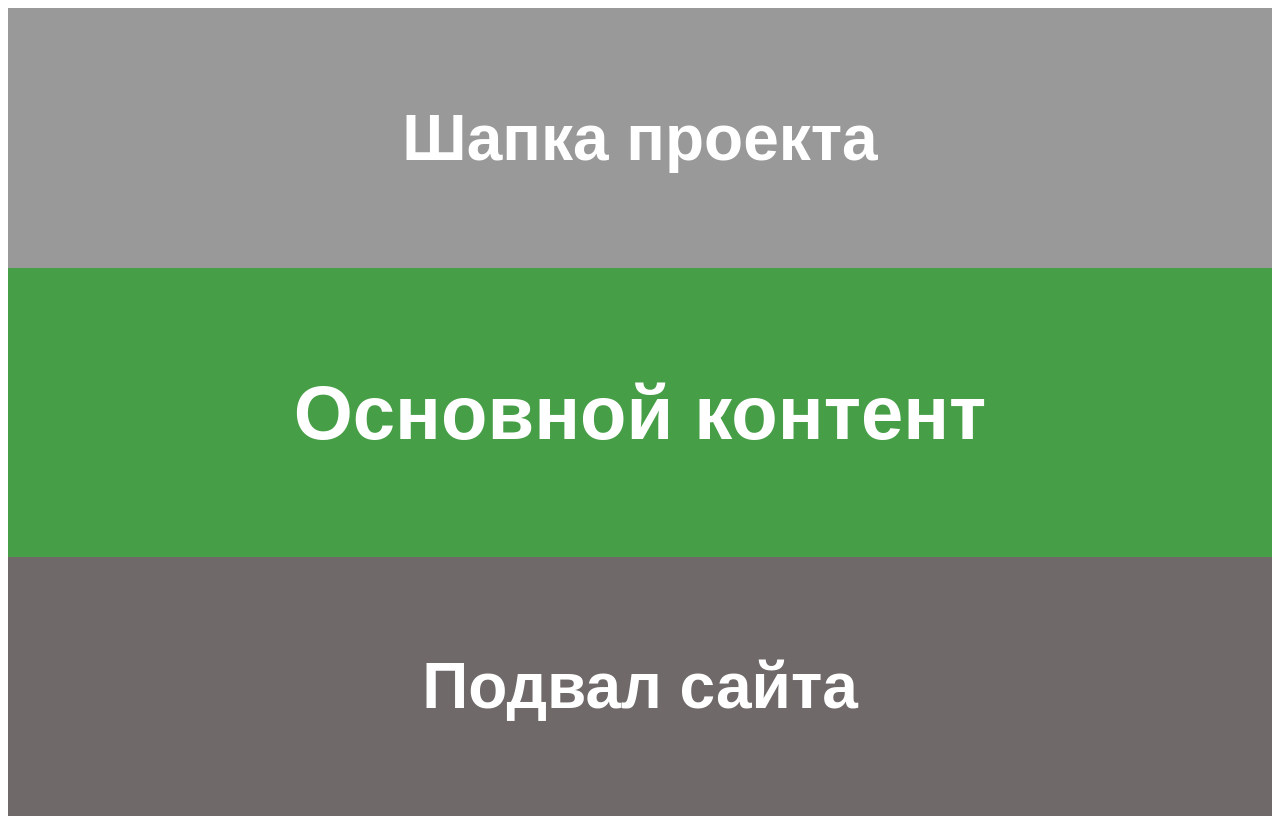
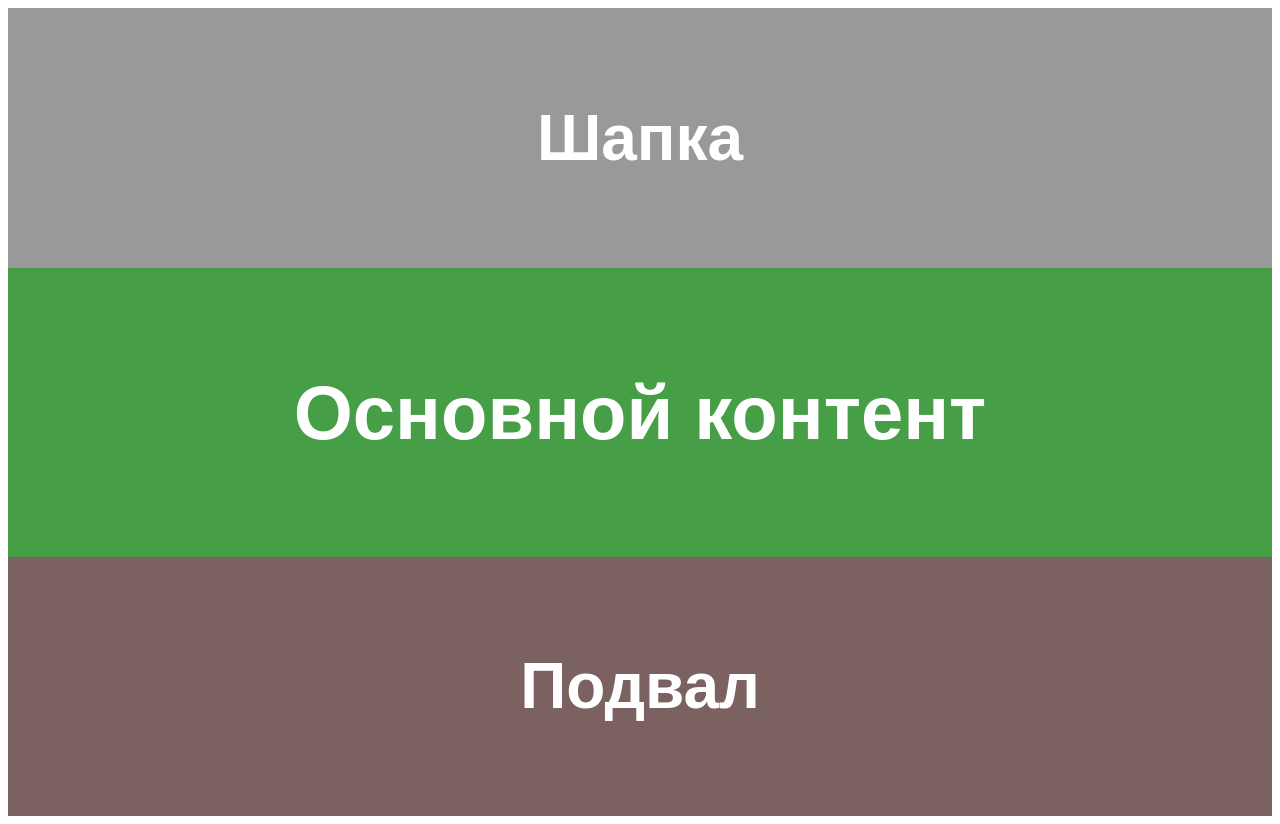
Before and after one commit to KatyGladysheva/remote-test, a plain HTML site: page index.html in a window 1280 px wide. Drawn offline with Linux system fonts and the light colour scheme.

Commit message:
Edited main page

```diff
--- a/index.html
+++ b/index.html
@@ -9,14 +9,14 @@
   </head>
   <body>
     <header class="header">
-      <h1>Шапка проекта</h1>
+      <h1>Шапка</h1>
     </header>
     <main class="main">
       <h1>Основной контент</h1>
     </main>
 
     <footer class="footer">
-      <h1>Подвал сайта</h1>
+      <h1>Подвал</h1>
     </footer>
   </body>
 </html>
--- a/main.css
+++ b/main.css
@@ -22,5 +22,5 @@
   font-family: sans-serif;
   text-align: center;
   font-size: 32px;
-  background-color: rgb(112, 105, 105);
+  background-color: rgb(124, 97, 97);
 }
```
